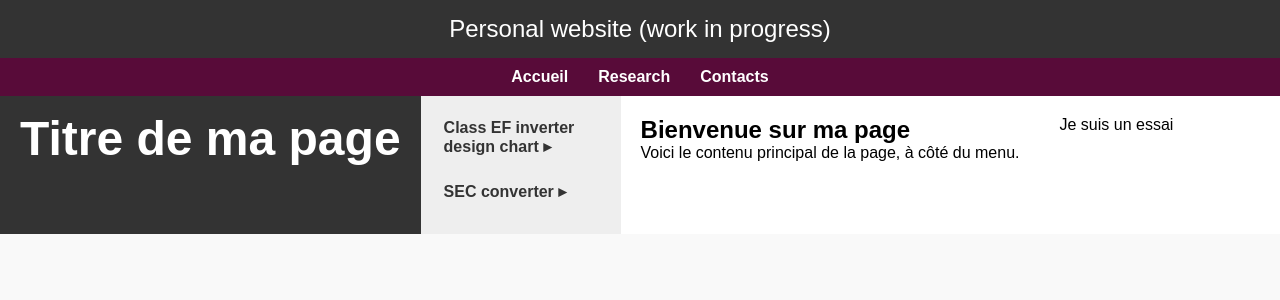
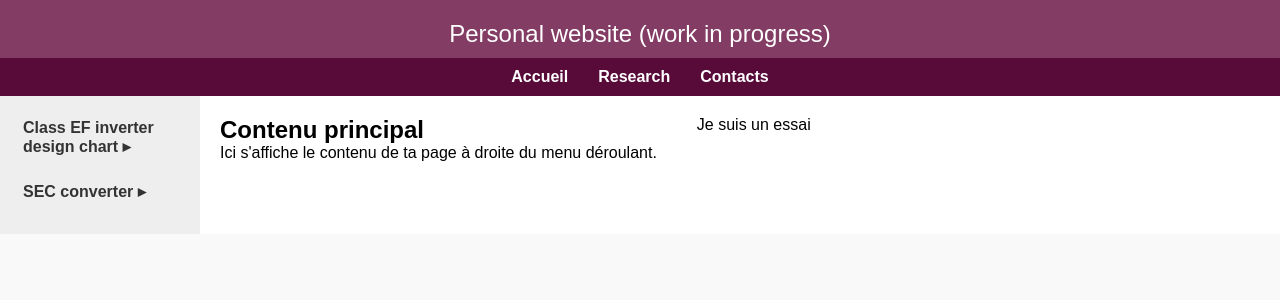
Before and after one commit to bdaire/bdaire.github.io, a Jekyll site: the page built from research_SEC_overview.md, in a window 1280 px wide. Shown: the top 300 px of the page. Built offline with Jekyll 4.4.1, drawn with Linux system fonts in a browser that asks for light colours.

Commit message:
Update sidebar-research.html

```diff
--- a/_includes/sidebar-research.html
+++ b/_includes/sidebar-research.html
@@ -1,16 +1,16 @@
 <!DOCTYPE html>
-<html lang="en">
+<html lang="fr">
 <head>
   <meta charset="UTF-8" />
   <meta name="viewport" content="width=device-width, initial-scale=1.0" />
-  <title>Menu avec contenu</title>
+  <title>Ma page</title>
   <style>
     body {
       margin: 0;
       font-family: Arial, sans-serif;
     }
 
-    .page {
+    .container {
       display: flex;
     }
 
@@ -21,17 +21,11 @@
     }
 
     main {
-      flex: 1;
+      flex-grow: 1;
       padding: 20px;
     }
 
-    header {
-      background: #333;
-      color: white;
-      padding: 15px 20px;
-    }
-
-    /* Menu styles */
+    /* Menu styles (reprise de ton style) */
     .menu-item {
       position: relative;
       margin-bottom: 10px;
@@ -96,15 +90,9 @@
 </head>
 <body>
 
-  <!-- En-tête -->
-  <header>
-    <h1>Titre de ma page</h1>
-  </header>
-
-  <!-- Corps de la page : menu + contenu -->
-  <div class="page">
+  <div class="container">
+    <!-- Menu latéral -->
     <aside>
-      <!-- Premier onglet -->
       <div class="menu-item">
         <span class="menu-link">Class EF inverter design chart ▸</span>
         <div class="submenu">
@@ -125,7 +113,6 @@
         </div>
       </div>
 
-      <!-- Deuxième onglet -->
       <div class="menu-item">
         <span class="menu-link">SEC converter ▸</span>
         <div class="submenu">
@@ -137,10 +124,12 @@
       </div>
     </aside>
 
+    <!-- Contenu principal -->
     <main>
-      <h2>Bienvenue sur ma page</h2>
-      <p>Voici le contenu principal de la page, à côté du menu.</p>
+      <h2>Contenu principal</h2>
+      <p>Ici s'affiche le contenu de ta page à droite du menu déroulant.</p>
     </main>
   </div>
+
 </body>
 </html>
```
